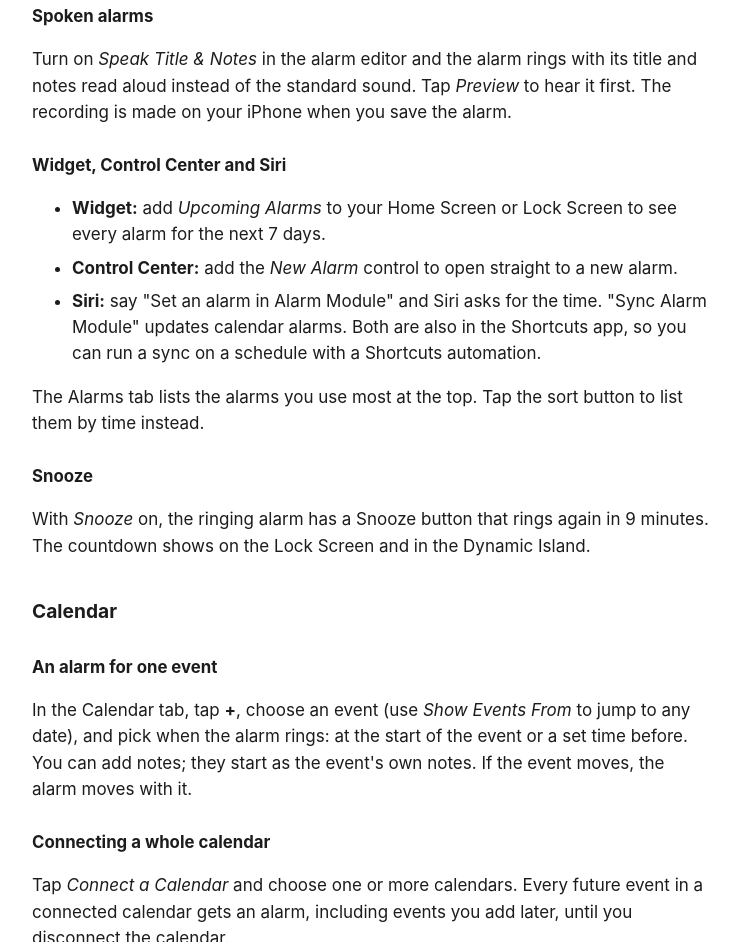
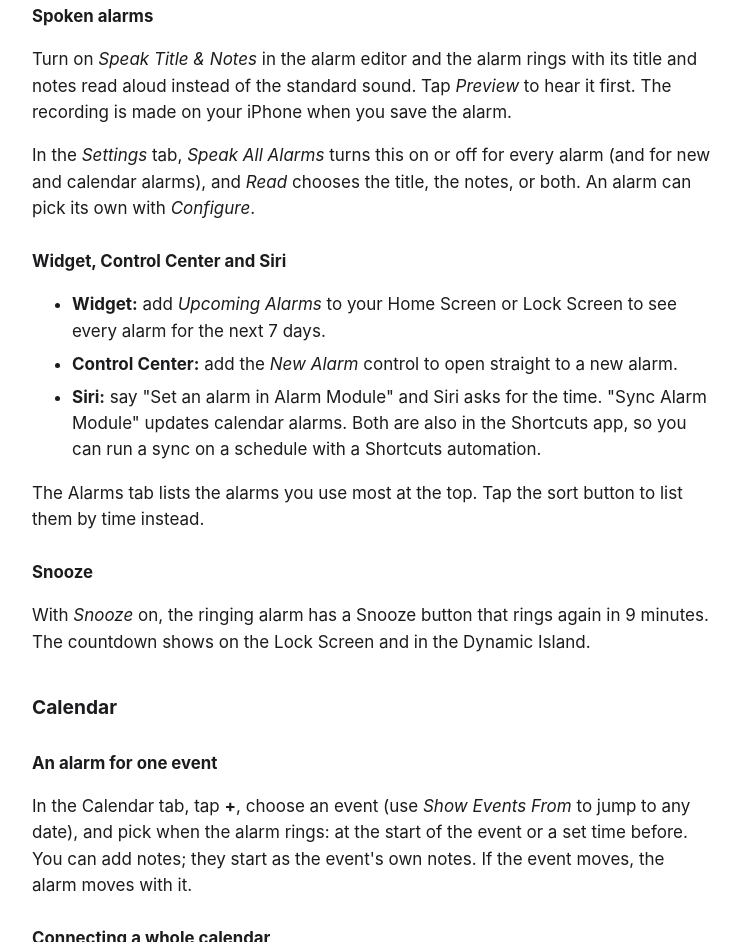
Before and after one commit to BytebleCode/AlarmModuleDocs, a plain HTML site: page support.html in a window 1280 px wide. Shown: the part 1804-2746 px from the top of the page, without its empty margins (268-1009 px from the left). Drawn offline with Linux system fonts and the light colour scheme.

Commit message:
Describe the spoken alarm settings

```diff
--- a/support.html
+++ b/support.html
@@ -74,6 +74,7 @@ deleted. Tap an attachment, or the alarm's notification, to open it.</p>
 <p>Turn on <em>Speak Title &amp; Notes</em> in the alarm editor and the alarm rings with its title and notes read aloud
 instead of the standard sound. Tap <em>Preview</em> to hear it first. The recording is made on your iPhone when you
 save the alarm.</p>
+<p>In the <em>Settings</em> tab, <em>Speak All Alarms</em> turns this on or off for every alarm (and for new and calendar alarms), and <em>Read</em> chooses the title, the notes, or both. An alarm can pick its own with <em>Configure</em>.</p>
 
 <h3 id="widget">Widget, Control Center and Siri</h3>
 <ul>
```
